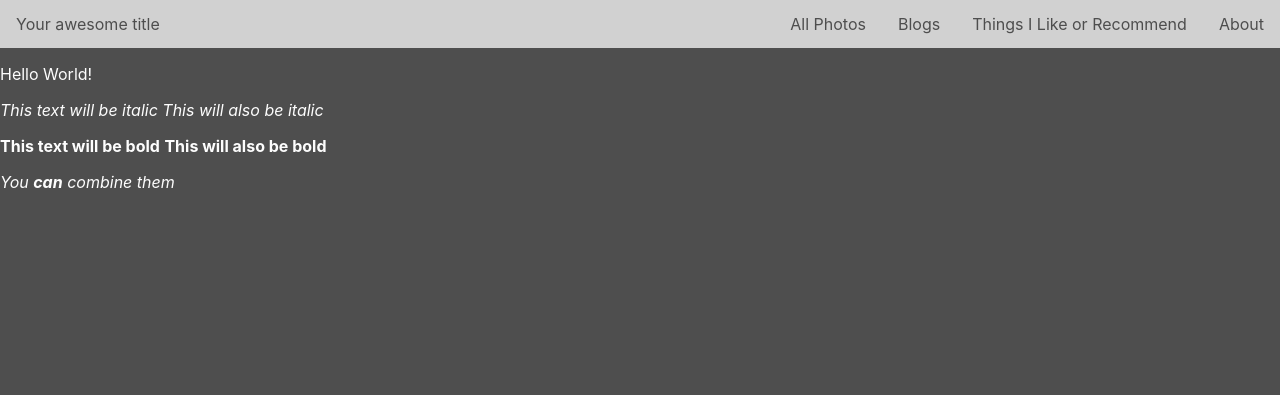
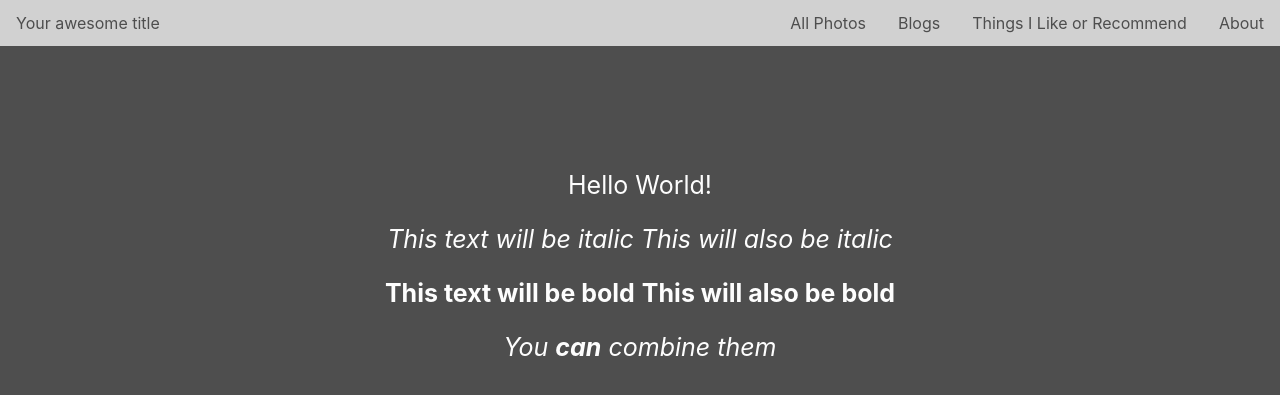
Before and after one commit to haroldchoo/flukymusings, a Jekyll site: the page built from original index.markdown, in a window 1280 px wide. Shown: the top 395 px of the page. Built offline with Jekyll 4.4.1, drawn with Linux system fonts in a browser that asks for light colours.

Commit message:
more index.html edit

```diff
--- a/_layouts/default.html
+++ b/_layouts/default.html
@@ -8,6 +8,10 @@
   <body>
     {%- include header.html -%}
 
+    {%- if page.title -%}
+    <h1 class="post-title"> {{ page.title | escape }} </h1>
+    {%- endif -%}
+
     {{ content }}
 
     {%- include footer.html -%}
--- a/_layouts/home.html
+++ b/_layouts/home.html
@@ -4,17 +4,15 @@
 <!-- first image -->
 
 <!-- check if there background picture -->
-<!-- remember Liquid says if null, bool is false -->
 
 {% if page.background %}
 
-<div class="banner">
-  <img class="banner-image" src={{ page.background | prepend: site.baseurl | replace: '//', '/' }} alt="Welcome Photo"></img>
-  <div class="content"> {{content}} </div>
+<div class="banner-container">
+  <div class="banner" style="background-image: url({{ page.background | prepend: site.baseurl | replace: '//', '/' }})"> </div>
 </div>
 
-  {% else %}
+{% endif %}
 
-  <div class="content"> {{content}} </div>
+<div class="content"> {{content}} </div>
 
-  {% endif %}
+<div class="column"></div>
--- a/_sass/2-layouts/home.sass
+++ b/_sass/2-layouts/home.sass
@@ -1,9 +1,23 @@
 // first background image
+
+div.banner-container
+  height: 600px
+  width: 100%
+
 div.banner
+  height: 100%
   width: 100%
-  display: block
+  background-position: 50% 41%
+  background-size: cover
+  background-repeat: no-repeat
 
-img.banner-image
-  object-fit: cover
+div.content
+  padding-top: 100px
+  padding-bottom: 100px
+  text-align: center
+  font-size: 25px
+  height: auto
   width: 100%
-  max-height: 500px
+
+div.grid
+  column-count: 3
--- a/_sass/base.sass
+++ b/_sass/base.sass
@@ -1,4 +1,6 @@
 body
+  height: auto
+  width: auto
   margin: 0px
   background: #4e4e4e
   color: #fdfdfd
--- a/assets/css/styles.sass
+++ b/assets/css/styles.sass
@@ -1,3 +1,4 @@
 ---
 ---
+@import "normalize"
 @import "main"
```
Also changed, not shown: index.md (+1 -1 lines), 4 other files.
